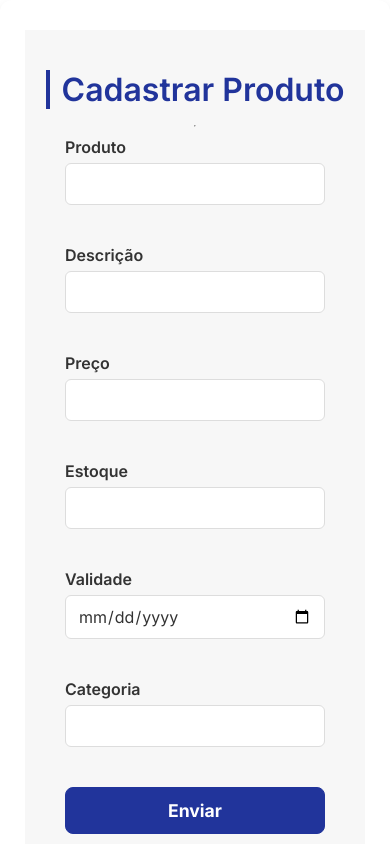
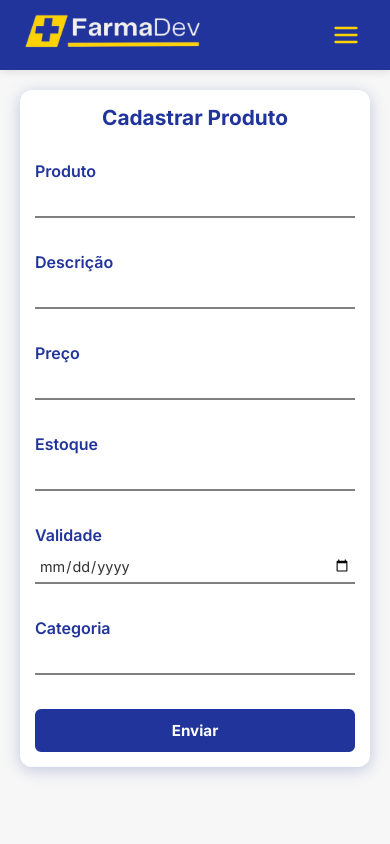
Before and after one commit to EltonKasesky/React-Serratec-Final, a React (Vite) app: page /posts in a window 390 px wide. Shown: the top 844 px of the page. Built offline with nearby package versions, Linux system fonts and the light colour scheme.

Commit message:
Logo sem fundo, ajuste css do post e estrutura para o sistema receber o dakrmode, que esta parcialmente estruturado.

```diff
--- a/src/App.jsx
+++ b/src/App.jsx
@@ -1,13 +1,17 @@
 import { BrowserRouter } from 'react-router-dom';
 import AppRouter from './routes/AppRouter';
 import { AuthProvider } from './context/AuthContext';
+import { ThemeProvider } from './context/ThemeContext';
+
 
 export default function App() {
   return (
     <BrowserRouter>
+      <ThemeProvider>
         <AuthProvider>
           <AppRouter />
         </AuthProvider>
+      </ThemeProvider>
     </BrowserRouter>
   );
 }
--- a/src/components/Error/index.jsx
+++ b/src/components/Error/index.jsx
@@ -9,7 +9,7 @@ const Error = () => {
             <main className={`${styles.container} ${styles.themeLocal}`}>
                 <section className={styles.primarySection}>
                     <section className={styles.leftSection}>
-                        <img src="/images/logo/logo.jpg" alt="Logo" />
+                        <img src="/images/logo/FarmaDev-logo.png" alt="Logo" />
                         <div className={styles.leftTexts}>
                             <p>404</p>
                             <h1>Pagina não encontrada</h1>
--- a/src/components/Header/index.jsx
+++ b/src/components/Header/index.jsx
@@ -6,9 +6,11 @@ import { BiLogIn } from "react-icons/bi";
 import { FiMenu, FiX } from "react-icons/fi";
 import { useAuth } from "../../context/AuthContext";
 import { CgDarkMode } from "react-icons/cg";
+import { useTheme } from "../../context/ThemeContext"; // usa o contexto do tema
 
 const Header = () => {
     const { isAuthenticated, logout, userInfo } = useAuth();
+    const { darkMode, toggleTheme } = useTheme(); // pega estado e função de tema
     const navigate = useNavigate();
     const [isMenuOpen, setIsMenuOpen] = useState(false);
     const isAdmin = userInfo?.roles?.includes("ROLE_ADMIN");
@@ -23,11 +25,7 @@ const Header = () => {
     };
 
     useEffect(() => {
-        if (isMenuOpen) {
-            document.body.style.overflow = "hidden";
-        } else {
-            document.body.style.overflow = "unset";
-        }
+        document.body.style.overflow = isMenuOpen ? "hidden" : "unset";
         return () => {
             document.body.style.overflow = "unset";
         };
@@ -36,21 +34,14 @@ const Header = () => {
     return (
         <header className={styles.navHeader}>
             <Link to="/" onClick={closeMenu}>
-                <img src="/images/logo/logo.jpg" alt="Logo" className={styles.logo} />
+                <img src="/images/logo/FarmaDev-logo.png" alt="Logo" className={styles.logo} />
             </Link>
 
             <nav className={styles.menu}>
-                <ul
-                    className={`${styles.navLinks} ${isMenuOpen ? styles.navLinksOpen : ""
-                        }`}
-                >
+                <ul className={`${styles.navLinks} ${isMenuOpen ? styles.navLinksOpen : ""}`}>
                     {isAuthenticated && isAdmin && (
                         <li>
-                            <Link
-                                to={"/admin"}
-                                className={styles.navItem}
-                                onClick={closeMenu}
-                            >
+                            <Link to={"/admin"} className={styles.navItem} onClick={closeMenu}>
                                 Admin
                             </Link>
                         </li>
@@ -61,26 +52,18 @@ const Header = () => {
                         </Link>
                     </li>
                     {isAuthenticated && isAdmin && (
+                        <>
                             <li>
-                            <Link
-                                to={"/admin-clientes"}
-                                className={styles.navItem}
-                                onClick={closeMenu}
-                            >
+                                <Link to={"/admin-clientes"} className={styles.navItem} onClick={closeMenu}>
                                     Clientes
                                 </Link>
                             </li>
-                    )}
-                    {isAuthenticated && isAdmin && (
                             <li>
-                            <Link
-                                to={"/admin-produtos"}
-                                className={styles.navItem}
-                                onClick={closeMenu}
-                            >
+                                <Link to={"/admin-produtos"} className={styles.navItem} onClick={closeMenu}>
                                     Produtos
                                 </Link>
                             </li>
+                        </>
                     )}
                     <li>
                         {isAuthenticated ? (
@@ -88,19 +71,16 @@ const Header = () => {
                                 Logout <TbLogin />
                             </button>
                         ) : (
-                            <Link
-                                to={"/login"}
-                                className={styles.navItem}
-                                onClick={closeMenu}
-                            >
+                            <Link to={"/login"} className={styles.navItem} onClick={closeMenu}>
                                 Login <BiLogIn />
                             </Link>
                         )}
                     </li>
 
                     <li>
-                        <button className={styles.navButton} onClick={() => { }}>
+                        <button className={styles.navButton} onClick={toggleTheme}>
                             <CgDarkMode size={20} style={{ marginRight: "8px" }} />
+                            {darkMode ? "Modo Escuro" : "Modo Claro"}
                         </button>
                     </li>
                 </ul>
--- /dev/null
+++ b/src/context/ThemeContext.jsx
@@ -0,0 +1,28 @@
+// src/context/ThemeContext.jsx
+import { createContext, useContext, useState, useEffect } from "react";
+
+const ThemeContext = createContext();
+
+export const ThemeProvider = ({ children }) => {
+  const [darkMode, setDarkMode] = useState(() => {
+    return localStorage.getItem("theme") === "dark";
+  });
+
+  useEffect(() => {
+    const root = document.getElementById("root");
+    if (root) {
+      root.className = darkMode ? "dark" : "light";
+    }
+    localStorage.setItem("theme", darkMode ? "dark" : "light");
+  }, [darkMode]);
+
+  const toggleTheme = () => setDarkMode((prev) => !prev);
+
+  return (
+    <ThemeContext.Provider value={{ darkMode, toggleTheme }}>
+      {children}
+    </ThemeContext.Provider>
+  );
+};
+
+export const useTheme = () => useContext(ThemeContext);
--- a/src/pages/Posts/Posts.module.css
+++ b/src/pages/Posts/Posts.module.css
@@ -1,98 +1,143 @@
-.themeLocal {
+:root {
   --bg-main-light: #fff;
   --bg-secondary-light: #f7f7f7;
-  --border-color: #ddd;
-  --text-light: #333;
-  --text-accent: #21349b;
-  --card-radius: 12px;
-  --shadow-default: 0 4px 10px rgba(0, 0, 0, 0.08);
-  --shadow-hover: 0 8px 20px rgba(0, 0, 0, 0.1);
-  --buy-bg-light: #21349b;
-  --buy-text-light: #fff;
+  --border-light: #21349b;
+  --text-light: #21349b;
+  --main-light: #21349b;
+  --input-border-light: #808080;
+  --input-text-light: #303030;
+  --input-icon-active: #43E043;
+  --btn-bg-light: #21349b;
+  --btn-text-light: #fff;
+  --btn-bg-light-hover: #fff;
+  --btn-text-light-hover: #21349b;
+  --user-text-light: #303030;
 }
 
 .container {
+  background-color: var(--bg-secondary-light);
+  min-height: 100vh;
   display: flex;
-  flex-direction:column;
-  align-items: center;
-  width: 100%;
-  padding: 40px 20px;
-  background-color: var(--bg-secondary-light);
+  justify-content: center;
+  align-items: flex-start;
+  padding: 0px 20px 20px;
 }
 
 .main {
+  background-color: var(--bg-main-light);
+  border-radius: 12px;
+  box-shadow: 0 3px 15px rgba(33, 52, 155, 0.25);
+  max-width: 650px;
   width: 100%;
-  max-width: 600px;
-  background-color: var(--bg-main-light);
-  padding: 30px 25px;
-  border-radius: var(--card-radius);
-  box-shadow: var(--shadow-default);
-  transition: box-shadow 0.3s ease;
-}
-
-.main:hover {
-  box-shadow: var(--shadow-hover);
+  padding: 20px 30px;
+  display: flex;
+  flex-direction: column;
+  gap: 15px;
+  margin-top: 15px;
 }
 
 .title {
-  font-size: 2rem;
-  font-weight: 600;
-  color: var(--text-accent);
-  margin-bottom: 16px;
-  border-left: 4px solid var(--text-accent);
-  padding-left: 12px;
+  color: var(--main-light);
+  font-weight: 700;
+  font-size: 1.9rem;
+  text-align: center;
+  margin-bottom: 6px;
 }
 
 .formGroup {
   display: flex;
   flex-direction: column;
-  margin-bottom: 18px;
+  margin-bottom: 12px;
 }
 
 .formGroup label {
   font-weight: 600;
+  color: var(--text-light);
   margin-bottom: 6px;
-  color: var(--text-light);
 }
 
 .formGroup input {
-  padding: 10px 12px;
-  border-radius: 6px;
-  border: 1.5px solid var(--border-color);
+  border: none;
+  border-bottom: 2px solid var(--input-border-light);
+  padding: 6px 6px;
   font-size: 1rem;
-  color: var(--text-light);
+  color: var(--input-text-light);
+  outline: none;
   transition: border-color 0.3s ease;
 }
 
 .formGroup input:focus {
-  border-color: var(--text-accent);
-  outline: none;
-  box-shadow: 0 0 5px var(--text-accent);
+  border-bottom-color: var(--main-light);
 }
 
 .errorMsg {
+  color: #e04343;
+  font-size: 0.85rem;
   margin-top: 4px;
-  font-size: 0.85rem;
-  color: #d32f2f; /* vermelho erro */
-  font-weight: 500;
   min-height: 18px;
 }
 
 .submitButton {
-  width: 100%;
-  padding: 12px 0;
-  border-radius: 8px;
+  background-color: var(--btn-bg-light);
+  color: var(--btn-text-light);
   font-weight: 700;
   font-size: 1.1rem;
+  padding: 12px 0;
+  border: 2px solid var(--btn-bg-light);
+  border-radius: 6px;
   cursor: pointer;
-  border: 1.5px solid var(--buy-bg-light);
-  background-color: var(--buy-bg-light);
-  color: var(--buy-text-light);
+  width: 100%;
   transition: all 0.3s ease;
 }
 
 .submitButton:hover {
-  background-color: transparent;
-  color: var(--text-accent);
-  border-color: var(--text-accent);
+  background-color: var(--btn-bg-light-hover);
+  color: var(--btn-text-light-hover);
+  border-color: var(--btn-bg-light-hover);
 }
+
+/* RESPONSIVIDADE */
+
+@media (max-width: 768px) {
+  .main {
+    padding: 20px;
+    margin-top: 20px;
+  }
+
+  .title {
+    font-size: 1.6rem;
+  }
+
+  .submitButton {
+    font-size: 1rem;
+    padding: 10px 0;
+  }
+
+  .formGroup input {
+    font-size: 0.95rem;
+  }
+}
+
+@media (max-width: 480px) {
+  .main {
+    padding: 15px;
+  }
+
+  .title {
+    font-size: 1.3rem;
+  }
+
+  .submitButton {
+    font-size: 0.95rem;
+    padding: 10px;
+  }
+
+  .formGroup input {
+    font-size: 0.9rem;
+    padding: 6px 4px;
+  }
+}
+
+.dark ._container_13fx7_27 {
+       background-color: #292929;
+}
--- a/src/pages/Posts/index.jsx
+++ b/src/pages/Posts/index.jsx
@@ -3,8 +3,9 @@ import { yupResolver } from "@hookform/resolvers/yup";
 import * as yup from "yup";
 import axios from "axios";
 import { useNavigate } from "react-router-dom";
-import * as styles from '../Posts/Posts.module.css';
-
+import styles from './Posts.module.css';
+import Footer from "../../components/Footer/footer";
+import Header from "../../components/Header";
 
 const validationPost = yup.object().shape({
   nome: yup
@@ -17,30 +18,32 @@ const validationPost = yup.object().shape({
     .max(150, "Tamanho máximo permitido"),
   preco: yup
     .number()
-    .required("O conteúdo tem que ser preenchido"),
+    .typeError("Insira um número válido")
+    .required("O preço tem que ser preenchido"),
   estoque: yup
     .number()
-    .required("O conteúdo tem que ser preenchido")
-    .max(500, "Tamanho máximo permitido"),
+    .typeError("Insira um número válido")
+    .required("O estoque tem que ser preenchido")
+    .max(500, "Máximo de 500 unidades"),
   validade: yup
     .date()
-    .required("O conteúdo tem que ser preenchido"),
+    .typeError("Insira uma data válida")
+    .required("A validade tem que ser preenchida"),
   categoria: yup
     .string()
-    .required("O conteúdo tem que ser preenchido")
-    .max(500, "Tamanho máximo permitido"),
+    .required("A categoria tem que ser preenchida")
+    .max(100, "Máximo de 100 caracteres"),
 });
 
 export default function Posts() {
-  let navigate = useNavigate();
-  const token = localStorage.getItem('token');
+  const navigate = useNavigate();
+  const token = localStorage.getItem("token");
 
   const {
     register,
     handleSubmit,
     formState: { errors },
   } = useForm({ resolver: yupResolver(validationPost) });
-
 
   const addPost = (data) => {
     const produtoDTO = {
@@ -49,14 +52,13 @@ export default function Posts() {
       precoProduto: parseFloat(data.preco),
       estoque: parseInt(data.estoque),
       validade: data.validade,
-      categoria: data.categoria
+      categoria: data.categoria,
     };
 
-
     axios
-    .post(`http://localhost:8080/produtos`, produtoDTO,{
-      headers:{Authorization:`Bearer ${token}`}
-    })
+      .post("http://localhost:8080/produtos", produtoDTO, {
+        headers: { Authorization: `Bearer ${token}` },
+      })
       .then(() => {
         console.log("Produto cadastrado com sucesso");
         navigate("/produtos");
@@ -67,11 +69,11 @@ export default function Posts() {
   };
 
   return (
-    <div className={styles.themeLocal}>
-      <main className={styles.main}>
-        <div className={styles.container}>
+    <>
+      <Header /> {/* Agora aparece o header no topo */}
+      <div className={styles.container}>
+        <div className={styles.main}>
           <h1 className={styles.title}>Cadastrar Produto</h1>
-          <hr />
           <form onSubmit={handleSubmit(addPost)}>
             <div className={styles.formGroup}>
               <label htmlFor="nome">Produto</label>
@@ -87,7 +89,7 @@ export default function Posts() {
 
             <div className={styles.formGroup}>
               <label htmlFor="preco">Preço</label>
-              <input type="number" id="preco" {...register("preco")} />
+              <input type="number" id="preco" step="0.01" {...register("preco")} />
               <p className={styles.errorMsg}>{errors.preco?.message}</p>
             </div>
 
@@ -114,7 +116,8 @@ export default function Posts() {
             </button>
           </form>
         </div>
-      </main>
-    </div>
+      </div>
+      <Footer /> {/* Agora aparece o footer no final */}
+    </>
   );
 }
```
Also changed, not shown: src/components/Footer/footer.css (+7 -4 lines), src/components/Header/Header.module.css (+36 -0 lines), src/components/Home/Home.module.css (+12 -0 lines), src/main.jsx (+9 -6 lines), public/images/logo/FarmaDev-logo.png (added). Lines whose indentation alone changed are shown as unchanged.
